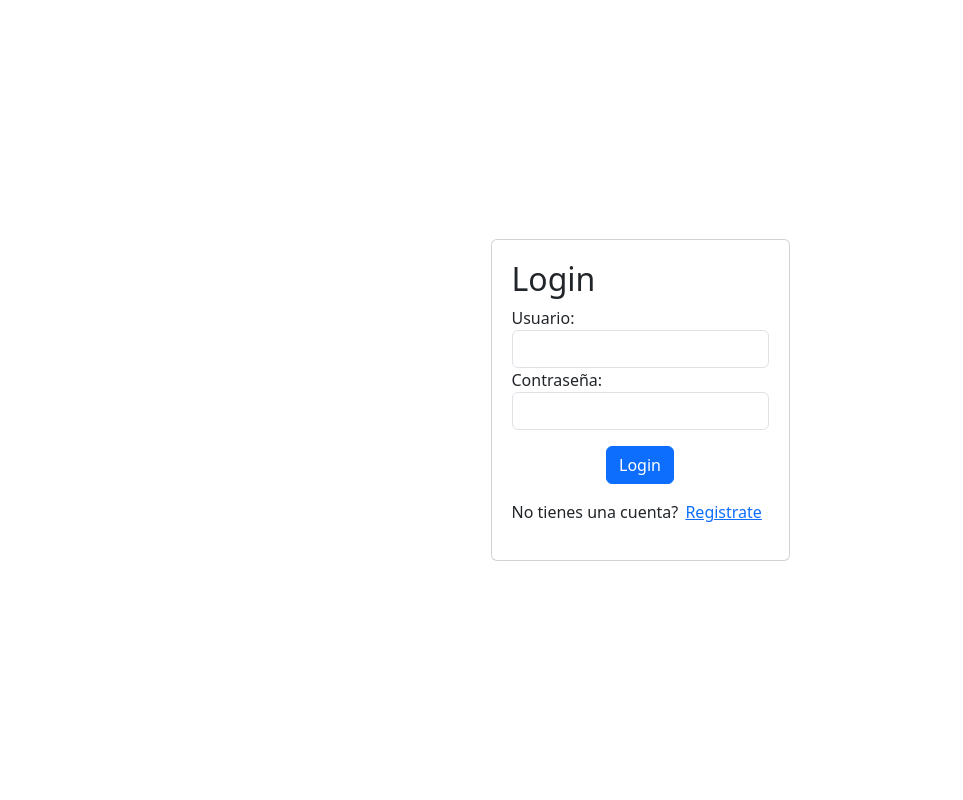
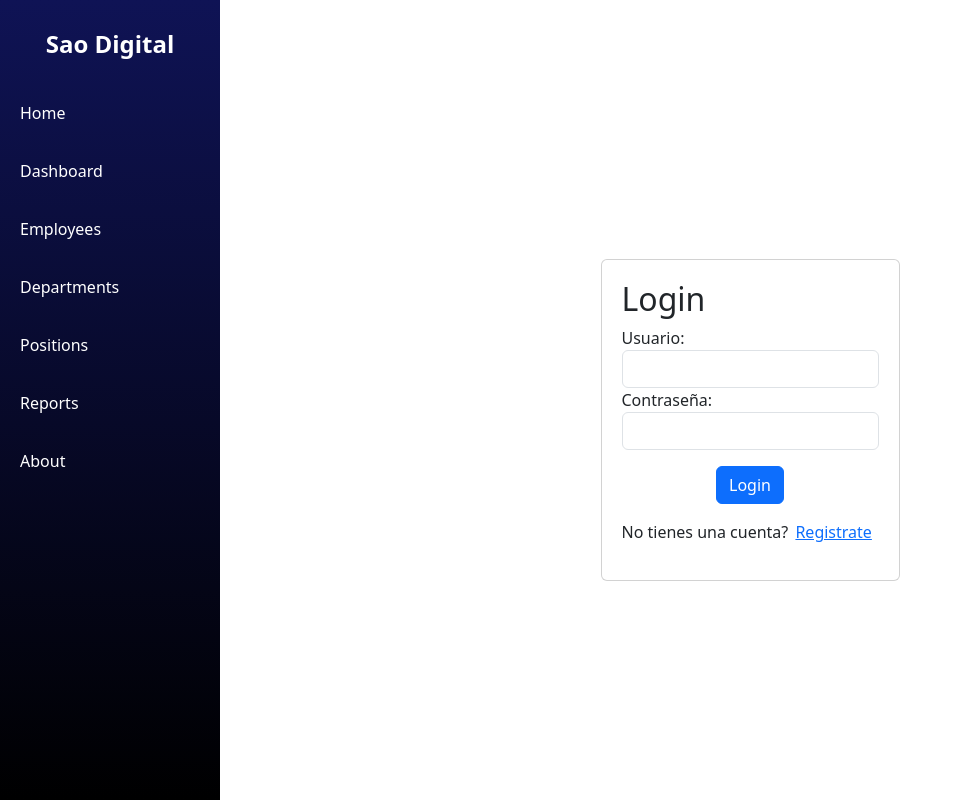
Before and after one commit to CrimsomDuke/software-gpa, a Vue app in the folder gpa_frontend/: page /login in a window 1280 px wide. Shown: the whole page, without its empty margins (0-963 px from the left). Built offline with nearby package versions, Linux system fonts and the light colour scheme.

Commit message:
NavBar y Ventanas

```diff
--- a/gpa_frontend/src/App.vue
+++ b/gpa_frontend/src/App.vue
@@ -1,27 +1,45 @@
 <script setup>
-
+import NavBar from './views/components/Navbar.vue'
+import FooterView from './views/components/FooterView.vue'
 </script>
 
 <template>
-  <main>
-    <router-view />
-  </main>
+  <div class="app-wrapper">
+    <NavBar />
+    <div class="content-wrapper">
+      <main class="main-content">
+        <router-view />
+      </main>
+      <FooterView />
+    </div>
+  </div>
 </template>
 
 <style scoped>
+
+.app-wrapper {
+  display: flex;
+  min-height: 110vh;
+  flex-direction: row;
+  width: 100vw;
+  overflow-x: hidden;
+}
+
+.content-wrapper {
+  display: flex;
+  flex-direction: column;
+  flex: 1;
+  min-height: 100vh;
+}
+
+.main-content {
+  flex: 1;
+  padding: 20px;
+  padding-left: 240px;
+  box-sizing: border-box;
+}
+
 header {
   line-height: 1.5;
 }
-
-.logo {
-  display: block;
-  margin: 0 auto 2rem;
-}
-
-@media (min-width: 1024px) {
-
-  .logo {
-    margin: 0 2rem 0 0;
-  }
-}
 </style>
--- a/gpa_frontend/src/assets/main.css
+++ b/gpa_frontend/src/assets/main.css
@@ -1,12 +1,19 @@
 @import './base.css';
 
+
+body {
+  overflow-x: hidden;
+}
+
 #app {
-  max-width: 1280px;
-  padding: 2rem;
+  max-width: 100%;
+  padding: 0;
   font-weight: normal;
   height: 100vh;
   width: 100vw;
+  overflow-x: hidden;
 }
+
 
 a,
 .green {
@@ -30,7 +37,7 @@ a,
 
   #app {
     display: flex;
-    padding: 0 2rem;
+    padding: 0;
     flex-direction: column;
   }
 }
--- a/gpa_frontend/src/views/AboutView.vue
+++ b/gpa_frontend/src/views/AboutView.vue
@@ -2,6 +2,5 @@
     <div>
       <h2>Proyecto GPA</h2>
       <p>SAÓ Digital</p>
-      <router-link to="/">Go to Home</router-link>
     </div>
   </template>
--- /dev/null
+++ b/gpa_frontend/src/views/DashboardView.vue
@@ -0,0 +1,6 @@
+<template>
+  <div class="home">
+    <h2>Dashboard Page</h2>
+    <p>Probando Vue</p>
+  </div>
+</template>
--- /dev/null
+++ b/gpa_frontend/src/views/DepartmentsView.vue
@@ -0,0 +1,6 @@
+<template>
+  <div class="home">
+    <h2>Departments Page</h2>
+    <p>Probando Vue</p>
+  </div>
+</template>
--- /dev/null
+++ b/gpa_frontend/src/views/EmployeesView.vue
@@ -0,0 +1,6 @@
+<template>
+  <div class="home">
+    <h2>Employees Page</h2>
+    <p>Probando Vue</p>
+  </div>
+</template>
--- a/gpa_frontend/src/views/HomeView.vue
+++ b/gpa_frontend/src/views/HomeView.vue
@@ -6,6 +6,5 @@
     <div class="home">
       <h2>Home Page</h2>
       <p>Probando Vue</p>
-      <router-link to="/about">Go to About</router-link>
     </div>
 </template>
--- /dev/null
+++ b/gpa_frontend/src/views/PositionsView.vue
@@ -0,0 +1,6 @@
+<template>
+  <div class="home">
+    <h2>Positions Page</h2>
+    <p>Probando Vue</p>
+  </div>
+</template>
--- /dev/null
+++ b/gpa_frontend/src/views/ReportsView.vue
@@ -0,0 +1,6 @@
+<template>
+  <div class="home">
+    <h2>Reports Page</h2>
+    <p>Probando Vue</p>
+  </div>
+</template>
--- /dev/null
+++ b/gpa_frontend/src/views/components/FooterView.vue
@@ -0,0 +1,15 @@
+<template>
+  <footer class="footer">
+    <p>© 2025 SAÓ Digital. Todos los derechos reservados.</p>
+  </footer>
+</template>
+
+<style scoped>
+.footer {
+  background: #1b1b1b;
+  color: white;
+  text-align: center;
+  padding: 15px 0;
+  width: 110%;
+}
+</style>
--- /dev/null
+++ b/gpa_frontend/src/views/components/NavBar.vue
@@ -0,0 +1,58 @@
+<template>
+  <nav class="sidebar">
+    <h1 class="logo">Sao Digital</h1>
+    <ul>
+      <li><router-link to="/">Home</router-link></li>
+      <li><router-link to="/dashboard">Dashboard</router-link></li>
+      <li><router-link to="/employees">Employees</router-link></li>
+      <li><router-link to="/departments">Departments</router-link></li>
+      <li><router-link to="/positions">Positions</router-link></li>
+      <li><router-link to="/reports">Reports</router-link></li>
+      <li><router-link to="/about">About</router-link></li>
+    </ul>
+  </nav>
+</template>
+
+<style scoped>
+.sidebar {
+  position: fixed;
+  top: 0;
+  left: 0;
+  width: 220px;
+  height: 100vh;
+  background: linear-gradient(180deg, #0f1355, #000000);
+  padding-top: 30px;
+  z-index: 100;
+}
+
+
+.sidebar h1 {
+  color: #ffffff;
+  font-size: 24px;
+  font-weight: bold;
+  text-align: center;
+  margin-bottom: 30px;
+}
+
+.sidebar ul {
+  list-style: none;
+  padding: 0;
+}
+
+.sidebar li {
+  margin: 10px 0;
+}
+
+.sidebar a {
+  color: white;
+  text-decoration: none;
+  display: block;
+  padding: 12px 20px;
+  font-size: 16px;
+}
+
+.sidebar a.router-link-exact-active {
+  background: linear-gradient(to right, #386dff, #000000);
+  color: white;
+}
+</style>
```
Also changed, not shown: gpa_frontend/src/router/index.js (+17 -2 lines).
